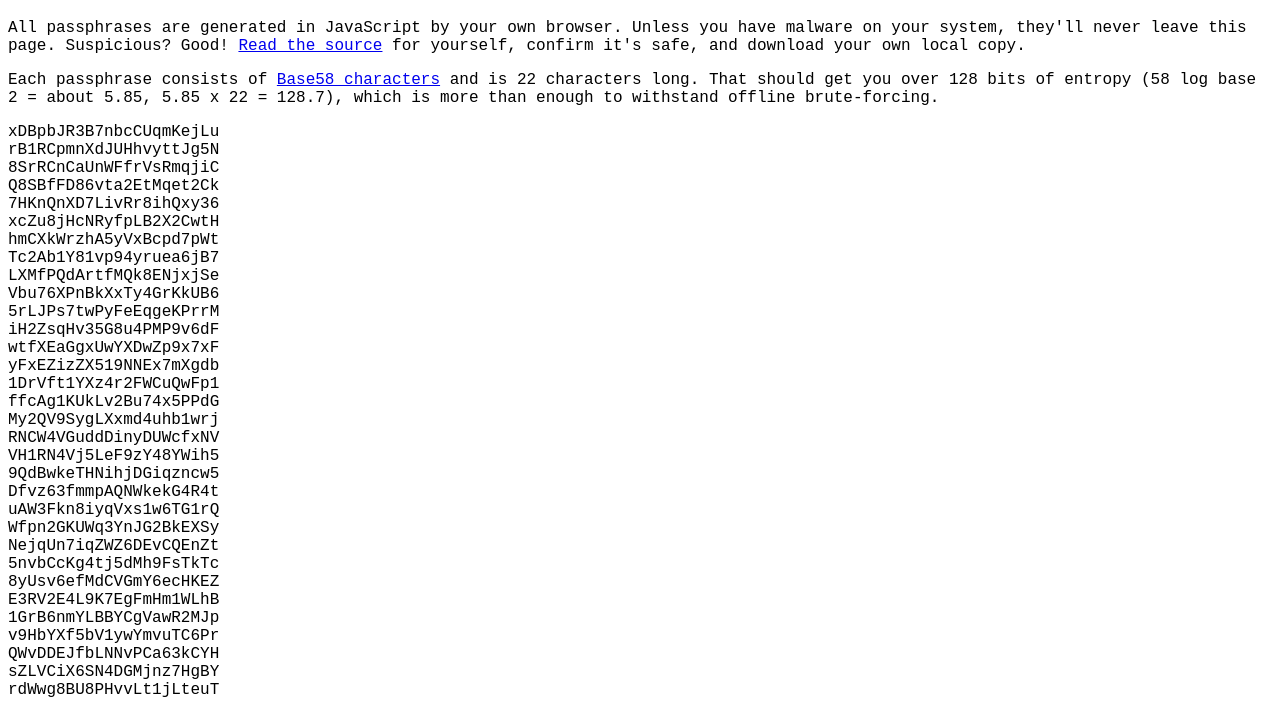
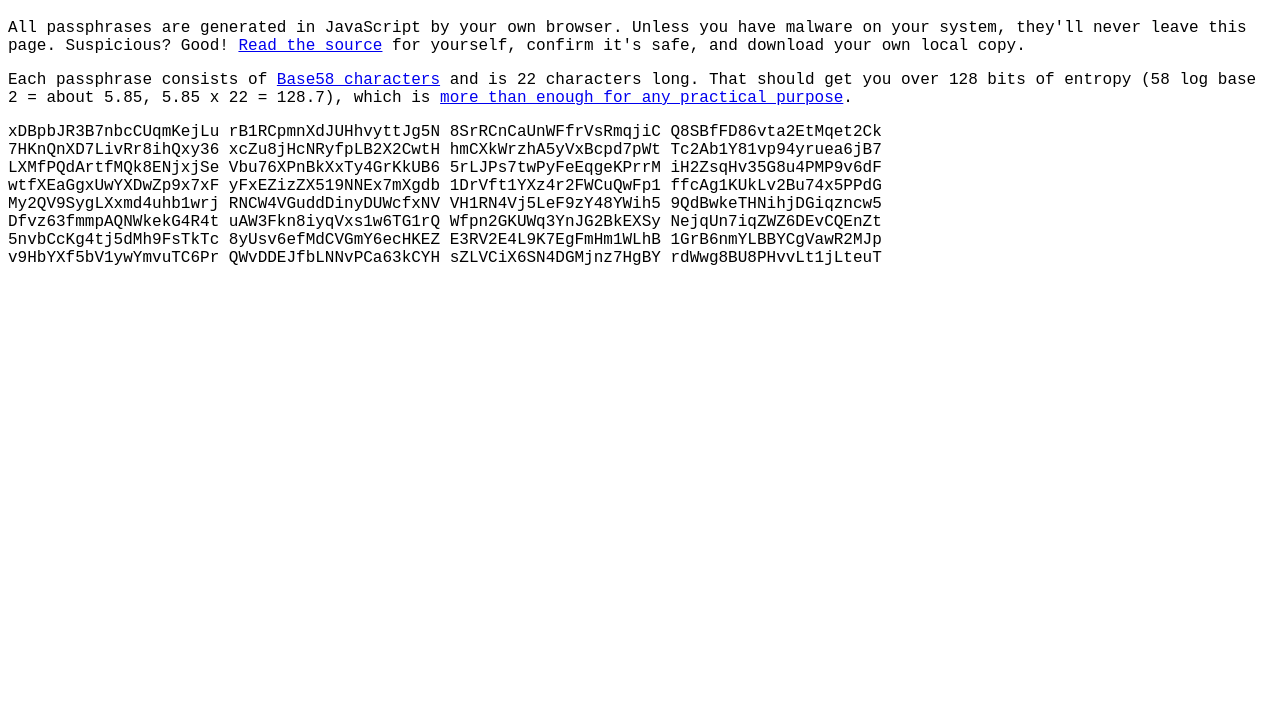
Before and after one commit to sowbug/psychic-bassoon, a plain HTML site: page docs/index.html in a window 1280 px wide. Shown: the part 98-805 px from the top of the page. Drawn offline with Linux system fonts and the light colour scheme.

Commit message:
Use more horizontal space on page

```diff
--- a/docs/index.html
+++ b/docs/index.html
@@ -11,12 +11,14 @@
 </style>
 
 <script type="text/javascript">
+
 function generateOnePassphrase(n) {
   var p = "";
 
   // base58 is [a-zA-Z0-9] except for
   // 0 (zero), O (capital o), I (capital i) and l (lower case L)
   var re = /[a-km-np-zA-HJ-NP-Z1-9]/;
+
   while (p.length < n) {
     var array = new Uint8Array(1);
     window.crypto.getRandomValues(array);
@@ -25,14 +27,20 @@ function generateOnePassphrase(n) {
       p += c;
     }
   }
+
   return p;
 }
 
 var generatePassphrases = function() {
   var e = document.getElementById("passphrases");
   var passphrases = [];
-  for (i = 0; i < 32; i++) {
-    passphrases.push("<div>" + generateOnePassphrase(22) + "</div>");
+  for (i = 0; i < 8; i++) {
+    passphrases.push("<div>" +
+                     generateOnePassphrase(22) + " " +
+                     generateOnePassphrase(22) + " " +
+                     generateOnePassphrase(22) + " " +
+                     generateOnePassphrase(22) +
+                     "</div>");
   }
   e.innerHTML = passphrases.join("\n");
 };
@@ -50,8 +58,9 @@ window.addEventListener("load", generatePassphrases);
     for yourself, confirm it's safe, and download your own local copy.</p>
 
   <p>Each passphrase consists of <a href="https://en.wikipedia.org/wiki/Base58">Base58 characters</a> and is 22 characters
-    long. That should get you over 128 bits of entropy (58 log base 2 = about 5.85, 5.85 x 22 = 128.7), which is more than
-    enough to withstand offline brute-forcing.</p>
+    long. That should get you over 128 bits of entropy (58 log base 2 = about 5.85, 5.85 x 22 = 128.7), which is
+    <a href="https://en.wikipedia.org/wiki/Key_size#Symmetric_algorithm_key_lengths">more than
+    enough for any practical purpose</a>.</p>
 
 <div id="passphrases"></div>
 
```
